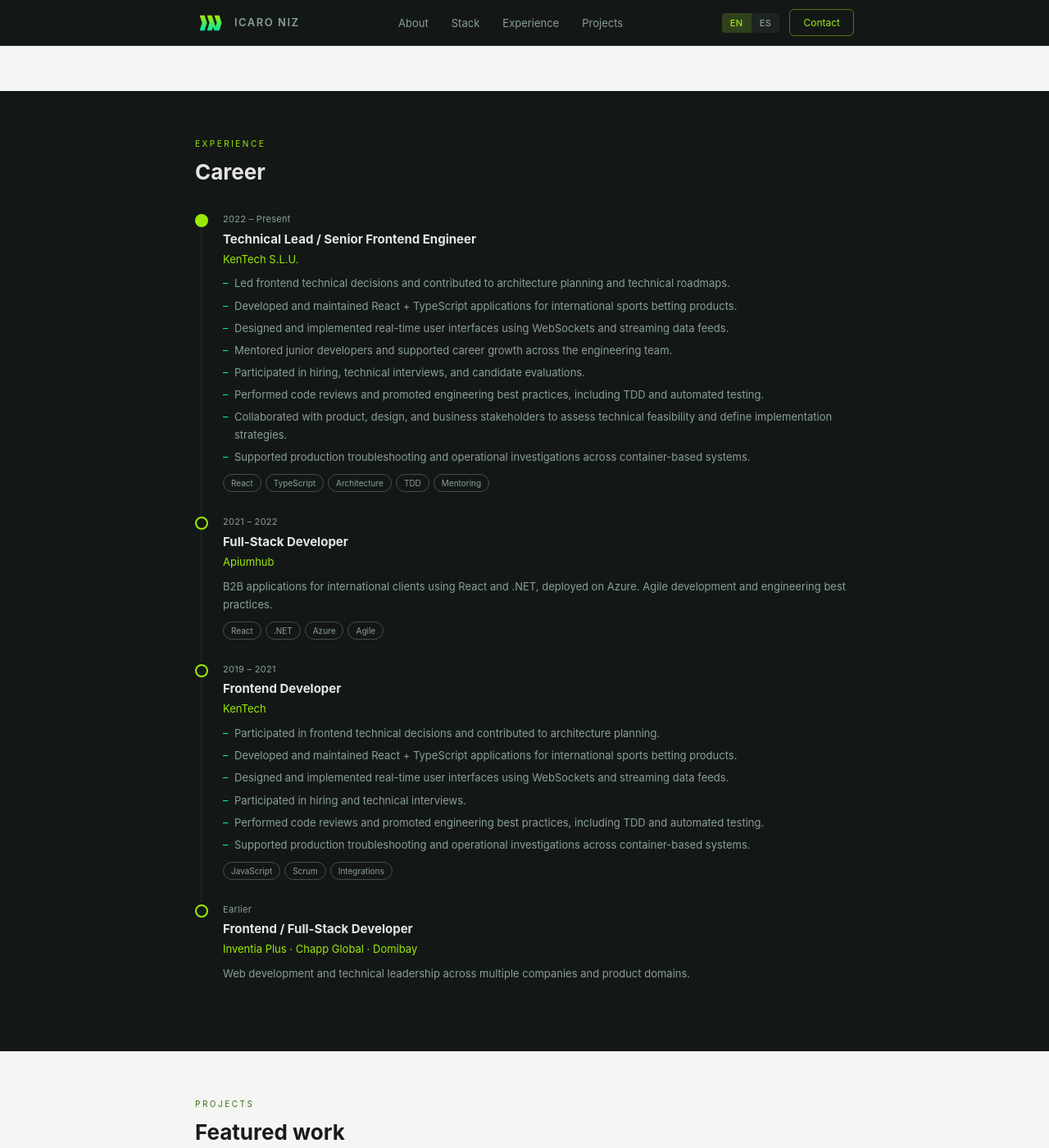
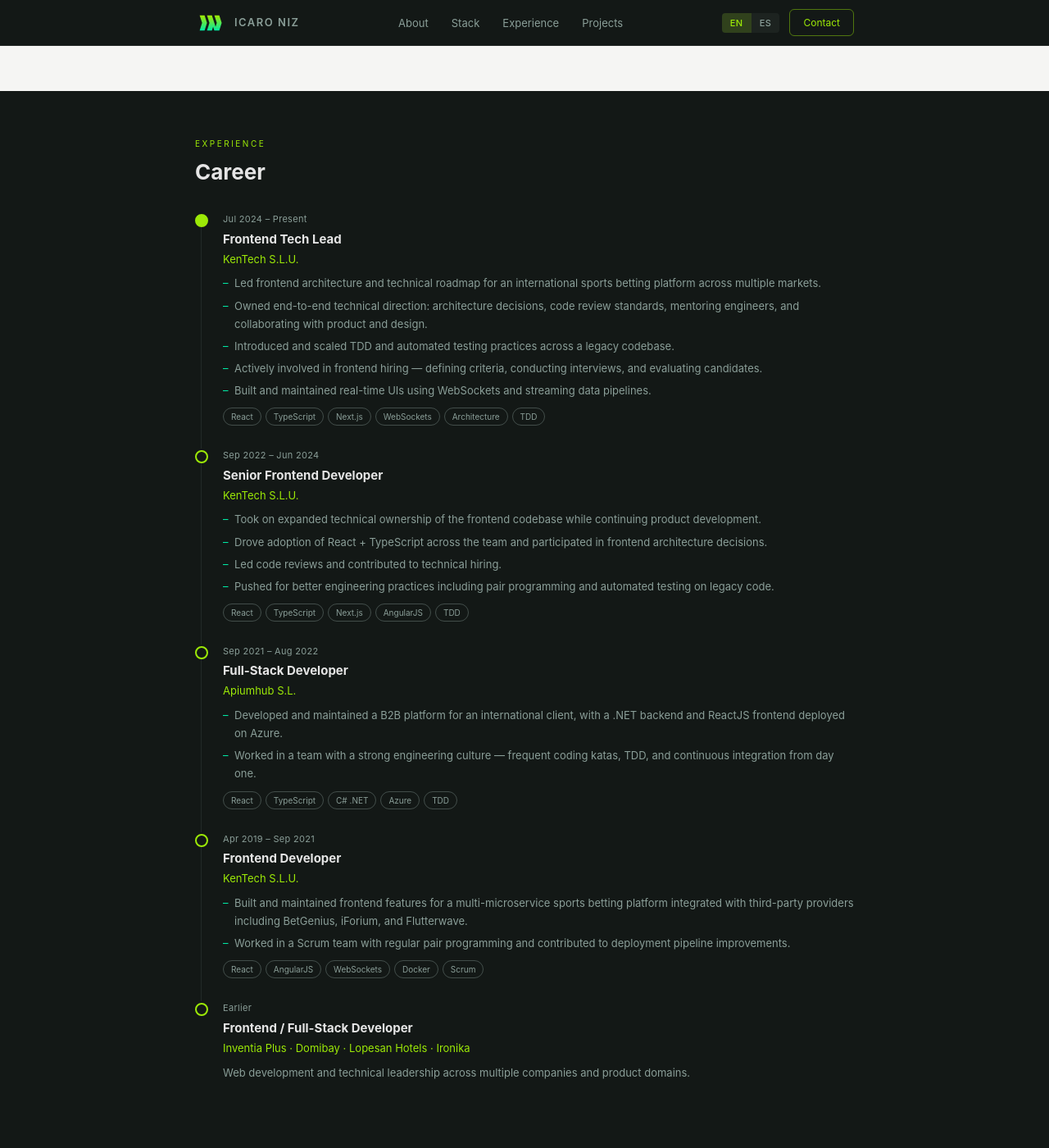
Before and after one commit to icaroniz/icaroniz, a Jekyll site: the page built from index.html, in a window 1280 px wide and 1400 px high, scrolled down 1471 px. Shown: the whole window at 82% size. Built offline with Jekyll 4.4.1, drawn with Linux system fonts in a browser that asks for light colours.

Commit message:
feat: split KenTech roles, update all experience content from CV (EN/ES)
- Frontend Tech Lead (Jul 2024 – Present) and Senior Frontend Developer
  (Sep 2022 – Jun 2024) are now separate timeline entries
- Updated descriptions for all roles to match latest CV
- Added exp-date-0 i18n key for Present/Actualidad localisation
- Earlier section now lists Inventia Plus, Domibay, Lopesan Hotels, Ironika

Also includes pending contrast fixes (WCAG AA):
- Add --clr-muted-on-dark token for text on dark backgrounds
- Use #3B6D11 for labels/categories on light/surface sections

Co-Authored-By: Claude Sonnet 4.6 <noreply@anthropic.com>

```diff
--- a/assets/js/i18n.js
+++ b/assets/js/i18n.js
@@ -33,15 +33,18 @@
 
       'exp-label': 'Experience',
       'exp-title': 'Career',
-      'role-0':   'Technical Lead / Senior Frontend Engineer',
-      'desc-0':   '<li>Led frontend technical decisions and contributed to architecture planning and technical roadmaps.</li><li>Developed and maintained React + TypeScript applications for international sports betting products.</li><li>Designed and implemented real-time user interfaces using WebSockets and streaming data feeds.</li><li>Mentored junior developers and supported career growth across the engineering team.</li><li>Participated in hiring, technical interviews, and candidate evaluations.</li><li>Performed code reviews and promoted engineering best practices, including TDD and automated testing.</li><li>Collaborated with product, design, and business stakeholders to assess technical feasibility and define implementation strategies.</li><li>Supported production troubleshooting and operational investigations across container-based systems.</li>',
-      'role-1':   'Full-Stack Developer',
-      'desc-1':   'B2B applications for international clients using React and .NET, deployed on Azure. Agile development and engineering best practices.',
-      'role-2':   'Frontend Developer',
-      'desc-2':   '<li>Participated in frontend technical decisions and contributed to architecture planning.</li><li>Developed and maintained React + TypeScript applications for international sports betting products.</li><li>Designed and implemented real-time user interfaces using WebSockets and streaming data feeds.</li><li>Participated in hiring and technical interviews.</li><li>Performed code reviews and promoted engineering best practices, including TDD and automated testing.</li><li>Supported production troubleshooting and operational investigations across container-based systems.</li>',
-      'role-3':   'Frontend / Full-Stack Developer',
-      'desc-3':   'Web development and technical leadership across multiple companies and product domains.',
+      'exp-date-0': 'Jul 2024 – Present',
       'exp-earlier': 'Earlier',
+      'role-0':   'Frontend Tech Lead',
+      'desc-0':   '<li>Led frontend architecture and technical roadmap for an international sports betting platform across multiple markets.</li><li>Owned end-to-end technical direction: architecture decisions, code review standards, mentoring engineers, and collaborating with product and design.</li><li>Introduced and scaled TDD and automated testing practices across a legacy codebase.</li><li>Actively involved in frontend hiring — defining criteria, conducting interviews, and evaluating candidates.</li><li>Built and maintained real-time UIs using WebSockets and streaming data pipelines.</li>',
+      'role-1':   'Senior Frontend Developer',
+      'desc-1':   '<li>Took on expanded technical ownership of the frontend codebase while continuing product development.</li><li>Drove adoption of React + TypeScript across the team and participated in frontend architecture decisions.</li><li>Led code reviews and contributed to technical hiring.</li><li>Pushed for better engineering practices including pair programming and automated testing on legacy code.</li>',
+      'role-2':   'Full-Stack Developer',
+      'desc-2':   '<li>Developed and maintained a B2B platform for an international client, with a .NET backend and ReactJS frontend deployed on Azure.</li><li>Worked in a team with a strong engineering culture — frequent coding katas, TDD, and continuous integration from day one.</li>',
+      'role-3':   'Frontend Developer',
+      'desc-3':   '<li>Built and maintained frontend features for a multi-microservice sports betting platform integrated with third-party providers including BetGenius, iForium, and Flutterwave.</li><li>Worked in a Scrum team with regular pair programming and contributed to deployment pipeline improvements.</li>',
+      'role-4':   'Frontend / Full-Stack Developer',
+      'desc-4':   'Web development and technical leadership across multiple companies and product domains.',
 
       'proj-label': 'Projects',
       'proj-title': 'Featured work',
@@ -91,15 +94,18 @@
 
       'exp-label': 'Experiencia',
       'exp-title': 'Trayectoria',
-      'role-0':   'Technical Lead / Senior Frontend Engineer',
-      'desc-0':   '<li>Liderazgo de decisiones técnicas frontend y contribución a la planificación de arquitectura y roadmaps técnicos.</li><li>Desarrollo y mantenimiento de aplicaciones React + TypeScript para productos internacionales de apuestas deportivas.</li><li>Diseño e implementación de interfaces en tiempo real con WebSockets y feeds de datos en streaming.</li><li>Mentoring a desarrolladores junior y apoyo al crecimiento profesional del equipo de ingeniería.</li><li>Participación en procesos de selección, entrevistas técnicas y evaluación de candidatos.</li><li>Revisiones de código y promoción de buenas prácticas de ingeniería, incluyendo TDD y testing automatizado.</li><li>Colaboración con producto, diseño y negocio para evaluar viabilidad técnica y definir estrategias de implementación.</li><li>Soporte en resolución de incidencias en producción e investigaciones operativas en sistemas basados en contenedores.</li>',
-      'role-1':   'Full-Stack Developer',
-      'desc-1':   'Aplicaciones B2B para clientes internacionales con React y .NET desplegadas en Azure. Desarrollo ágil y buenas prácticas de ingeniería.',
-      'role-2':   'Frontend Developer',
-      'desc-2':   '<li>Participación en decisiones técnicas frontend y contribución a la planificación de arquitectura.</li><li>Desarrollo y mantenimiento de aplicaciones React + TypeScript para productos internacionales de apuestas deportivas.</li><li>Diseño e implementación de interfaces en tiempo real con WebSockets y feeds de datos en streaming.</li><li>Participación en procesos de selección y entrevistas técnicas.</li><li>Revisiones de código y promoción de buenas prácticas de ingeniería, incluyendo TDD y testing automatizado.</li><li>Soporte en resolución de incidencias en producción e investigaciones operativas en sistemas basados en contenedores.</li>',
-      'role-3':   'Frontend / Full-Stack Developer',
-      'desc-3':   'Desarrollo web y liderazgo técnico en distintas empresas y dominios de producto.',
+      'exp-date-0': 'Jul 2024 – Actualidad',
       'exp-earlier': 'Anterior',
+      'role-0':   'Frontend Tech Lead',
+      'desc-0':   '<li>Liderazgo de la arquitectura frontend y el roadmap técnico de una plataforma internacional de apuestas deportivas en múltiples mercados.</li><li>Dirección técnica integral del equipo frontend: decisiones de arquitectura, estándares de revisión de código, mentoring e ingenieros, y colaboración con producto y diseño.</li><li>Introducción y escalado de prácticas de TDD y testing automatizado en una base de código legacy.</li><li>Participación activa en la contratación frontend — definiendo criterios, realizando entrevistas y evaluando candidatos.</li><li>Desarrollo y mantenimiento de interfaces en tiempo real mediante WebSockets y pipelines de datos en streaming.</li>',
+      'role-1':   'Senior Frontend Developer',
+      'desc-1':   '<li>Mayor responsabilidad técnica sobre el frontend compaginándola con el desarrollo de producto.</li><li>Impulso de la adopción de React + TypeScript en el equipo y participación en decisiones de arquitectura frontend.</li><li>Liderazgo de revisiones de código y contribución a la contratación técnica.</li><li>Promoción de mejores prácticas de ingeniería: pair programming y testing automatizado sobre código legacy.</li>',
+      'role-2':   'Desarrollador Full-Stack',
+      'desc-2':   '<li>Desarrollo y mantenimiento de una plataforma B2B para un cliente internacional, con backend en .NET y frontend en ReactJS desplegado en Azure.</li><li>Equipo con fuerte cultura de ingeniería: katas de código frecuentes, TDD e integración continua desde el primer día.</li>',
+      'role-3':   'Desarrollador Frontend',
+      'desc-3':   '<li>Desarrollo y mantenimiento de funcionalidades frontend para una plataforma de apuestas deportivas basada en microservicios, integrada con proveedores externos como BetGenius, iForium y Flutterwave.</li><li>Equipo Scrum con pair programming habitual y contribución a mejoras en los pipelines de despliegue.</li>',
+      'role-4':   'Frontend / Full-Stack Developer',
+      'desc-4':   'Desarrollo web y liderazgo técnico en distintas empresas y dominios de producto.',
 
       'proj-label': 'Proyectos',
       'proj-title': 'Trabajo destacado',
--- a/index.html
+++ b/index.html
@@ -155,25 +155,23 @@ title: ""
       <div class="tl-item">
         <div class="tl-dot tl-dot--current" aria-hidden="true"></div>
         <div class="tl-body">
-          <p class="tl-date">2022 – Present</p>
-          <p class="tl-role"  data-i18n="role-0">Technical Lead / Senior Frontend Engineer</p>
+          <p class="tl-date" data-i18n="exp-date-0">Jul 2024 – Present</p>
+          <p class="tl-role" data-i18n="role-0">Frontend Tech Lead</p>
           <p class="tl-company">KenTech S.L.U.</p>
           <ul class="tl-description" data-i18n="desc-0" data-i18n-html>
-            <li>Led frontend technical decisions and contributed to architecture planning and technical roadmaps.</li>
-            <li>Developed and maintained React + TypeScript applications for international sports betting products.</li>
-            <li>Designed and implemented real-time user interfaces using WebSockets and streaming data feeds.</li>
-            <li>Mentored junior developers and supported career growth across the engineering team.</li>
-            <li>Participated in hiring, technical interviews, and candidate evaluations.</li>
-            <li>Performed code reviews and promoted engineering best practices, including TDD and automated testing.</li>
-            <li>Collaborated with product, design, and business stakeholders to assess technical feasibility and define implementation strategies.</li>
-            <li>Supported production troubleshooting and operational investigations across container-based systems.</li>
+            <li>Led frontend architecture and technical roadmap for an international sports betting platform across multiple markets.</li>
+            <li>Owned end-to-end technical direction: architecture decisions, code review standards, mentoring engineers, and collaborating with product and design.</li>
+            <li>Introduced and scaled TDD and automated testing practices across a legacy codebase.</li>
+            <li>Actively involved in frontend hiring — defining criteria, conducting interviews, and evaluating candidates.</li>
+            <li>Built and maintained real-time UIs using WebSockets and streaming data pipelines.</li>
           </ul>
           <div class="tl-tags">
             <span class="tl-tag">React</span>
             <span class="tl-tag">TypeScript</span>
+            <span class="tl-tag">Next.js</span>
+            <span class="tl-tag">WebSockets</span>
             <span class="tl-tag">Architecture</span>
             <span class="tl-tag">TDD</span>
-            <span class="tl-tag">Mentoring</span>
           </div>
         </div>
       </div>
@@ -181,18 +179,21 @@ title: ""
       <div class="tl-item">
         <div class="tl-dot" aria-hidden="true"></div>
         <div class="tl-body">
-          <p class="tl-date">2021 – 2022</p>
-          <p class="tl-role"  data-i18n="role-1">Full-Stack Developer</p>
-          <p class="tl-company">Apiumhub</p>
-          <p class="tl-description" data-i18n="desc-1">
-            B2B applications for international clients using React and .NET, deployed
-            on Azure. Agile development and engineering best practices.
-          </p>
+          <p class="tl-date">Sep 2022 – Jun 2024</p>
+          <p class="tl-role" data-i18n="role-1">Senior Frontend Developer</p>
+          <p class="tl-company">KenTech S.L.U.</p>
+          <ul class="tl-description" data-i18n="desc-1" data-i18n-html>
+            <li>Took on expanded technical ownership of the frontend codebase while continuing product development.</li>
+            <li>Drove adoption of React + TypeScript across the team and participated in frontend architecture decisions.</li>
+            <li>Led code reviews and contributed to technical hiring.</li>
+            <li>Pushed for better engineering practices including pair programming and automated testing on legacy code.</li>
+          </ul>
           <div class="tl-tags">
             <span class="tl-tag">React</span>
-            <span class="tl-tag">.NET</span>
-            <span class="tl-tag">Azure</span>
-            <span class="tl-tag">Agile</span>
+            <span class="tl-tag">TypeScript</span>
+            <span class="tl-tag">Next.js</span>
+            <span class="tl-tag">AngularJS</span>
+            <span class="tl-tag">TDD</span>
           </div>
         </div>
       </div>
@@ -200,21 +201,39 @@ title: ""
       <div class="tl-item">
         <div class="tl-dot" aria-hidden="true"></div>
         <div class="tl-body">
-          <p class="tl-date">2019 – 2021</p>
-          <p class="tl-role"  data-i18n="role-2">Frontend Developer</p>
-          <p class="tl-company">KenTech</p>
+          <p class="tl-date">Sep 2021 – Aug 2022</p>
+          <p class="tl-role" data-i18n="role-2">Full-Stack Developer</p>
+          <p class="tl-company">Apiumhub S.L.</p>
           <ul class="tl-description" data-i18n="desc-2" data-i18n-html>
-            <li>Participated in frontend technical decisions and contributed to architecture planning.</li>
-            <li>Developed and maintained React + TypeScript applications for international sports betting products.</li>
-            <li>Designed and implemented real-time user interfaces using WebSockets and streaming data feeds.</li>
-            <li>Participated in hiring and technical interviews.</li>
-            <li>Performed code reviews and promoted engineering best practices, including TDD and automated testing.</li>
-            <li>Supported production troubleshooting and operational investigations across container-based systems.</li>
+            <li>Developed and maintained a B2B platform for an international client, with a .NET backend and ReactJS frontend deployed on Azure.</li>
+            <li>Worked in a team with a strong engineering culture — frequent coding katas, TDD, and continuous integration from day one.</li>
           </ul>
           <div class="tl-tags">
-            <span class="tl-tag">JavaScript</span>
+            <span class="tl-tag">React</span>
+            <span class="tl-tag">TypeScript</span>
+            <span class="tl-tag">C# .NET</span>
+            <span class="tl-tag">Azure</span>
+            <span class="tl-tag">TDD</span>
+          </div>
+        </div>
+      </div>
+
+      <div class="tl-item">
+        <div class="tl-dot" aria-hidden="true"></div>
+        <div class="tl-body">
+          <p class="tl-date">Apr 2019 – Sep 2021</p>
+          <p class="tl-role" data-i18n="role-3">Frontend Developer</p>
+          <p class="tl-company">KenTech S.L.U.</p>
+          <ul class="tl-description" data-i18n="desc-3" data-i18n-html>
+            <li>Built and maintained frontend features for a multi-microservice sports betting platform integrated with third-party providers including BetGenius, iForium, and Flutterwave.</li>
+            <li>Worked in a Scrum team with regular pair programming and contributed to deployment pipeline improvements.</li>
+          </ul>
+          <div class="tl-tags">
+            <span class="tl-tag">React</span>
+            <span class="tl-tag">AngularJS</span>
+            <span class="tl-tag">WebSockets</span>
+            <span class="tl-tag">Docker</span>
             <span class="tl-tag">Scrum</span>
-            <span class="tl-tag">Integrations</span>
           </div>
         </div>
       </div>
@@ -223,9 +242,9 @@ title: ""
         <div class="tl-dot" aria-hidden="true"></div>
         <div class="tl-body">
           <p class="tl-date" data-i18n="exp-earlier">Earlier</p>
-          <p class="tl-role"  data-i18n="role-3">Frontend / Full-Stack Developer</p>
-          <p class="tl-company">Inventia Plus · Chapp Global · Domibay</p>
-          <p class="tl-description" data-i18n="desc-3">
+          <p class="tl-role" data-i18n="role-4">Frontend / Full-Stack Developer</p>
+          <p class="tl-company">Inventia Plus · Domibay · Lopesan Hotels · Ironika</p>
+          <p class="tl-description" data-i18n="desc-4">
             Web development and technical leadership across multiple companies and product domains.
           </p>
         </div>
```
